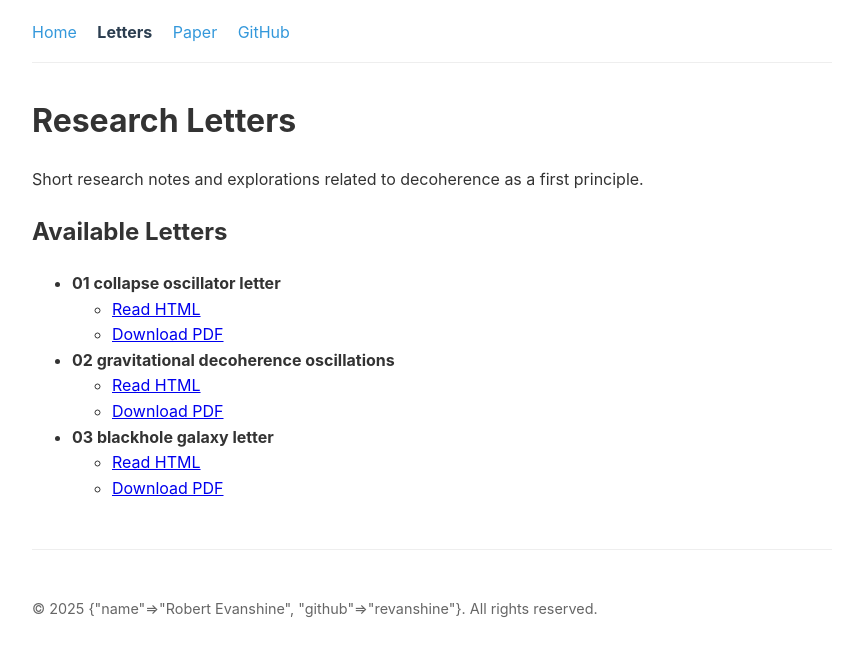
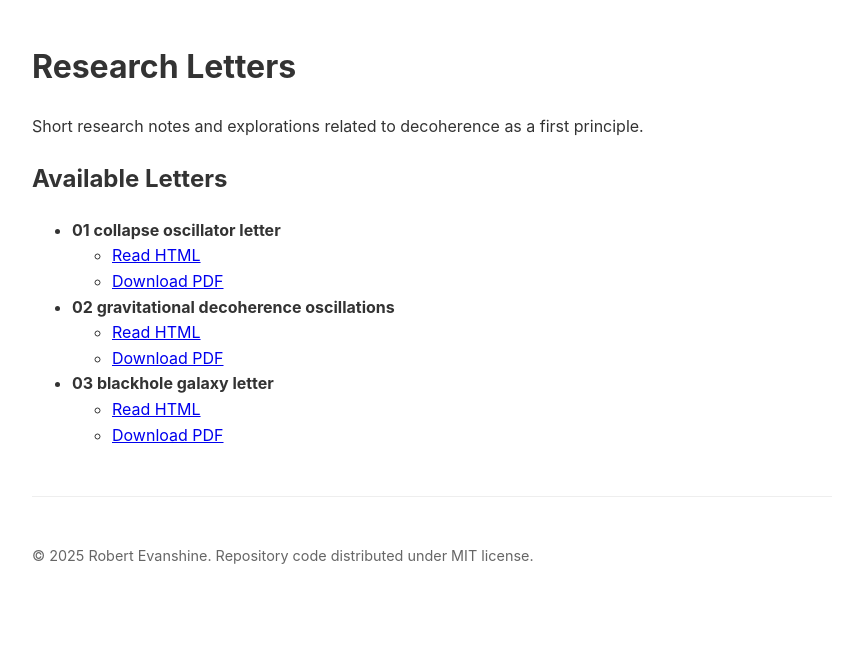
Before and after one commit to revanshine/decoherence-as-first-principle, a Jekyll site: the page built from letters.md, in a window 1280 px wide. Shown: the top 656 px of the page, without its empty margins (208-1071 px from the left). Built offline with Jekyll 4.4.1, drawn with Linux system fonts in a browser that asks for light colours.

Commit message:
Remove distracting top navigation menu
- Clean up default layout to remove horizontal nav bar
- Book layout has its own navigation in left panel
- Creates cleaner, more focused presentation

```diff
--- a/_layouts/default.html
+++ b/_layouts/default.html
@@ -35,43 +35,15 @@
     .page-content {
       margin-top: 2rem;
     }
-
-    nav {
-      margin-bottom: 2rem;
-      padding-bottom: 1rem;
-      border-bottom: 1px solid #eee;
-    }
-
-    nav a {
-      margin-right: 1rem;
-      text-decoration: none;
-      color: #3498db;
-    }
-
-    nav a:hover {
-      text-decoration: underline;
-    }
-
-    nav a.current {
-      font-weight: bold;
-      color: #2c3e50;
-    }
   </style>
 </head>
 <body>
-  <nav>
-    <a href="{{ '/' | relative_url }}"{% if page.url == '/' %} class="current"{% endif %}>Home</a>
-    <a href="{{ '/letters/' | relative_url }}"{% if page.url contains '/letters' %} class="current"{% endif %}>Letters</a>
-    <a href="{{ '/paper/' | relative_url }}"{% if page.url contains '/paper' %} class="current"{% endif %}>Paper</a>
-    <a href="https://github.com/revanshine/decoherence-as-first-principle">GitHub</a>
-  </nav>
-
   <main>
     {{ content }}
   </main>
 
   <footer style="margin-top: 3rem; padding-top: 2rem; border-top: 1px solid #eee; color: #666; font-size: 0.9em;">
-    <p>&copy; {{ 'now' | date: "%Y" }} {{ site.author | default: "Research Project" }}. All rights reserved.</p>
+    <p>&copy; {{ 'now' | date: "%Y" }} {{ site.author.name | default: "Research Project" }}. Repository code distributed under MIT license.</p>
   </footer>
 </body>
 </html>
```
